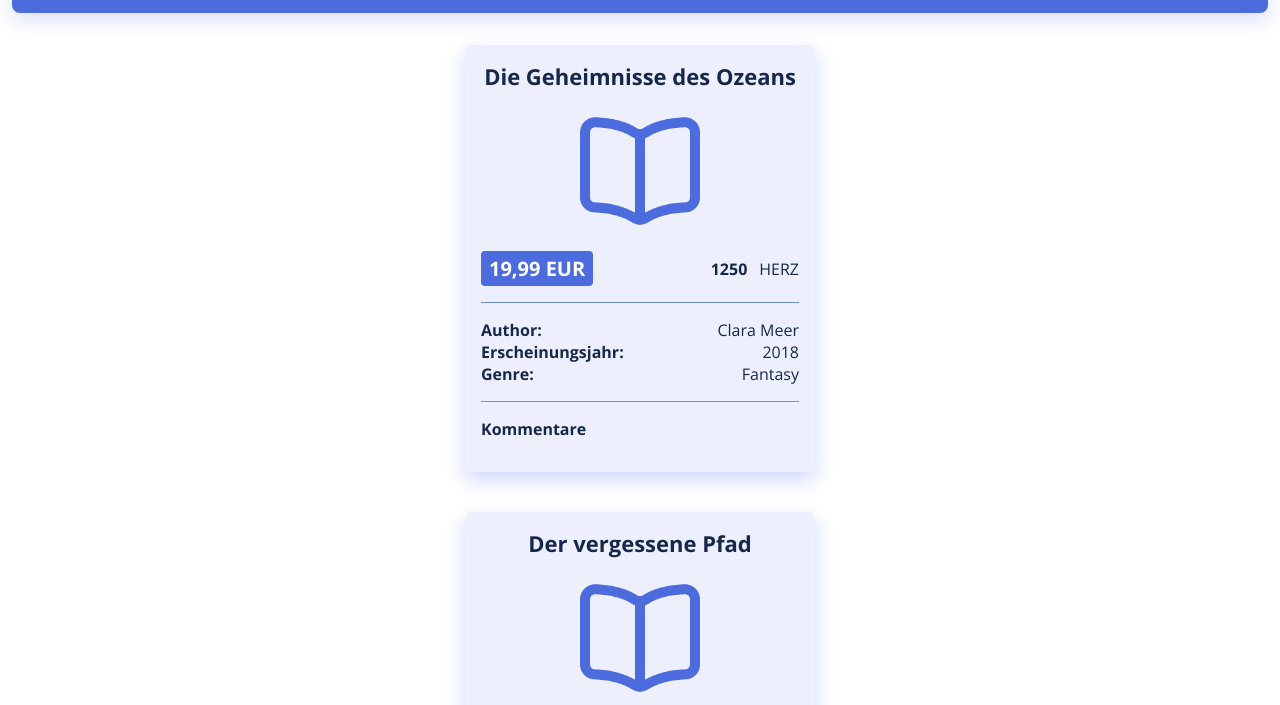
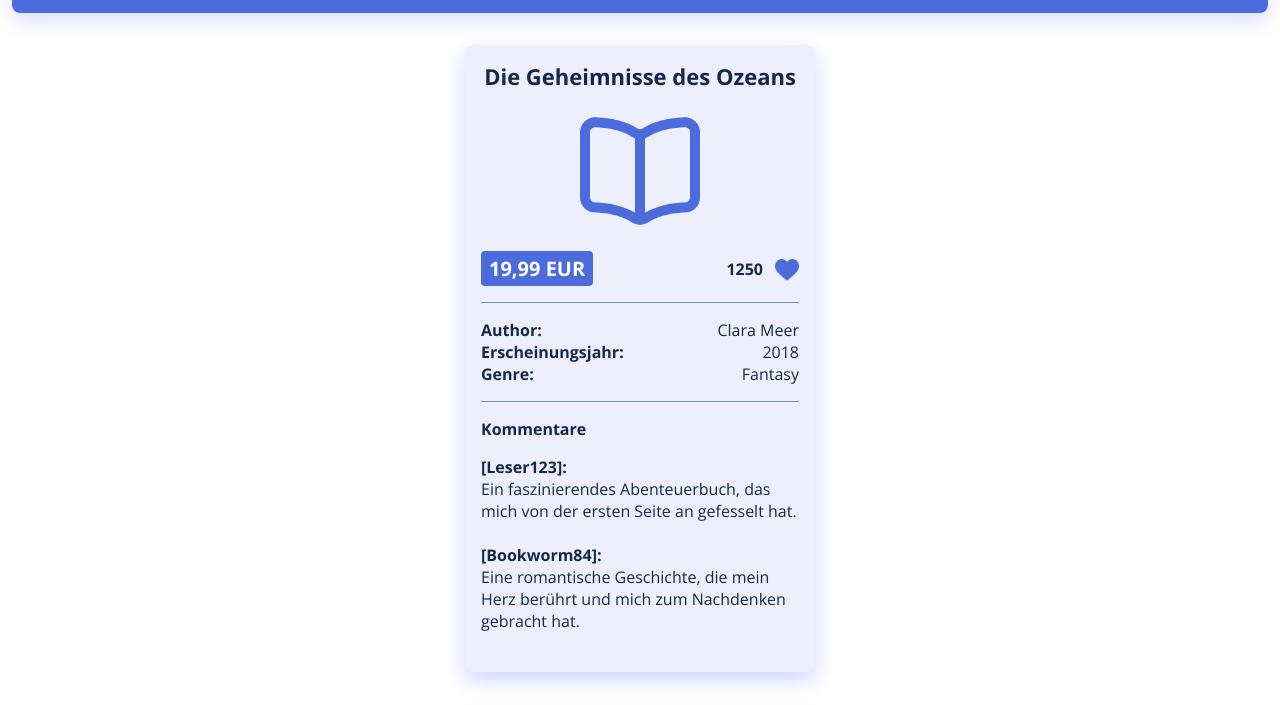
Before and after one commit to einfachilja/bookstore, a plain HTML site: page index.html in a window 1280 px wide. Shown: the part 95-800 px from the top of the page. Drawn offline with Linux system fonts and the light colour scheme.

Commit message:
added loadLikeStatus() and changeLikeStatus()

```diff
--- a/index.html
+++ b/index.html
@@ -7,9 +7,9 @@
     <title>Book Store</title>
     <link rel="shortcut icon" href="./assets/img/book.png" type="image/x-icon">
     <link rel="stylesheet" href="style.css">
+    <script src="script.js"></script>
+    <script src="./scripts/templates.js"></script>
     <script src="./scripts/database.js"></script>
-    <script src="./scripts/templates.js"></script>
-    <script src="script.js"></script>
 </head>
 
 <body onload="render()">
@@ -21,8 +21,6 @@
         </div>
     </header>
 
-
-
     <div id="content" class="content">
     </div>
 
@@ -33,6 +31,8 @@
         </div>
     </footer>
 
+
+
 </body>
 
 </html>
--- a/script.js
+++ b/script.js
@@ -1,42 +1,61 @@
 // bücher anzeigen
-function render(){
+function render() {
   let contentRef = document.getElementById("content");
   contentRef.innerHTML = "";
 
-  for (let i = 0; i < books.length; i++) {
-    const TITLE = books[i].name;
-    const PRICE = books[i].price.toFixed(2);
-    const LIKES = books[i].likes;
-    const AUTHOR = books[i].author;
-    const YEAR = books[i].publishedYear;
-    const GENRE = books[i].genre;
+  for (let index = 0; index < books.length; index++) {
+    const TITLE = books[index].name;
+    const PRICE = books[index].price.toFixed(2);
+    const LIKES = books[index].likes;
+    const AUTHOR = books[index].author;
+    const YEAR = books[index].publishedYear;
+    const GENRE = books[index].genre;
 
-    contentRef.innerHTML += getBookTemplate(TITLE, PRICE, LIKES, AUTHOR, YEAR, GENRE, i);
-    renderComments(i);
+    contentRef.innerHTML += getBookTemplate(TITLE, PRICE, LIKES, AUTHOR, YEAR, GENRE, index);
+    loadComments(index);
+    loadLikeStatus(index);
+  }
+}
+
+// kommentare anzeigen
+function loadComments(index) {
+  let commentsArr = books[index].comments;
+  let commentsContainerRef = document.getElementById('comment_container' + index);
+  commentsContainerRef.innerHTML = '';
+
+  for (let i = 0; i < commentsArr.length; i++) {
+    let commentName = books[index].comments[i].name;
+    let comment = books[index].comments[i].comment;
+
+
+    if (commentsContainerRef != null) {
+      commentsContainerRef.innerHTML += getCommentsTemplate(commentName, comment);
     }
   }
+}
 
+// like status laden
+function loadLikeStatus(index) {
+  let likeStatusRef = document.getElementById('like_status' + index)
 
-function renderComments(i) {
-  let myCommentsArr = books[i].comments;
-  let commentContentRef = document.getElementById('comment_content' + i);
-  commentContentRef = '';
+  if (books[index].liked == true) {
+    likeStatusRef.src = './assets/img/heart_liked.png';
+  } else likeStatusRef.src = './assets/img/heart_not_liked.png';
 
-  for (let c = 0; c < myCommentsArr.length; c++) {
-    let name = books[i].comments[c].name;
-    let comment = books[i].comments[c].comment;
+}
 
-    console.log(name);
+// // like function
+function chageLikeStatus(index) {
+  if (books[index].liked == true) {
+    books[index].liked = false;
+    books[index].likes--;
+  } else {
+    books[index].liked = true;
+    books[index].likes++;
+  }
+  render();
+}
 
-
-
-    }
-  }
-
-
-
-
-// like function
 // kommentar funktion
 // extra challenge local storage
 // schicken code mit Ordnern, template funkctions usw
--- a/scripts/templates.js
+++ b/scripts/templates.js
@@ -1,6 +1,5 @@
-function getBookTemplate(TITLE, PRICE, LIKES, AUTHOR, YEAR, GENRE, i) {
+function getBookTemplate(TITLE, PRICE, LIKES, AUTHOR, YEAR, GENRE, index) {
     return `
-    <div id="content" class="content">
         <div class="contant-card">
           <div class="top-box">
             <h1>${TITLE}</h1>
@@ -11,7 +10,7 @@ function getBookTemplate(TITLE, PRICE, LIKES, AUTHOR, YEAR, GENRE, i) {
             <span class="price-tag">${PRICE.toString().replace(".", ",")} EUR</span>
               <div class="like-box">
                 <b>${LIKES}</b>
-                HERZ
+                <img class="heart" id="like_status${index}" src="" alt="" onclick="chageLikeStatus(${index})">
             </div>
             </div>
             <div class="information-box">
@@ -19,12 +18,16 @@ function getBookTemplate(TITLE, PRICE, LIKES, AUTHOR, YEAR, GENRE, i) {
                 <span><h3>Erscheinungsjahr:</h3> ${YEAR}</span>
                 <span><h3>Genre:</h3>${GENRE}</span>
             </div>
-            <div>
             <h2>Kommentare</h2>
-            <div id="comment_content${i}}">
+            <div id="comment_container${index}" class="comment_container"></div>
+        </div>`;
+}
 
-            </div>
-            </div>
-        </div>
-    </div>`;
+function getCommentsTemplate(commentName, comment) {
+  return `
+          <div>
+            <p><b>[${commentName}]:</b></p>
+            <p>${comment}</p><br>
+          </div>
+          `;
 }
--- a/style.css
+++ b/style.css
@@ -154,6 +154,7 @@ h2 {
   padding-bottom: 16px;
 }
 
-form {
-  border-top: 1px solid #708fc8;
+.comment_container {
+  overflow: scroll;
+  max-height: 200px;
 }
```
